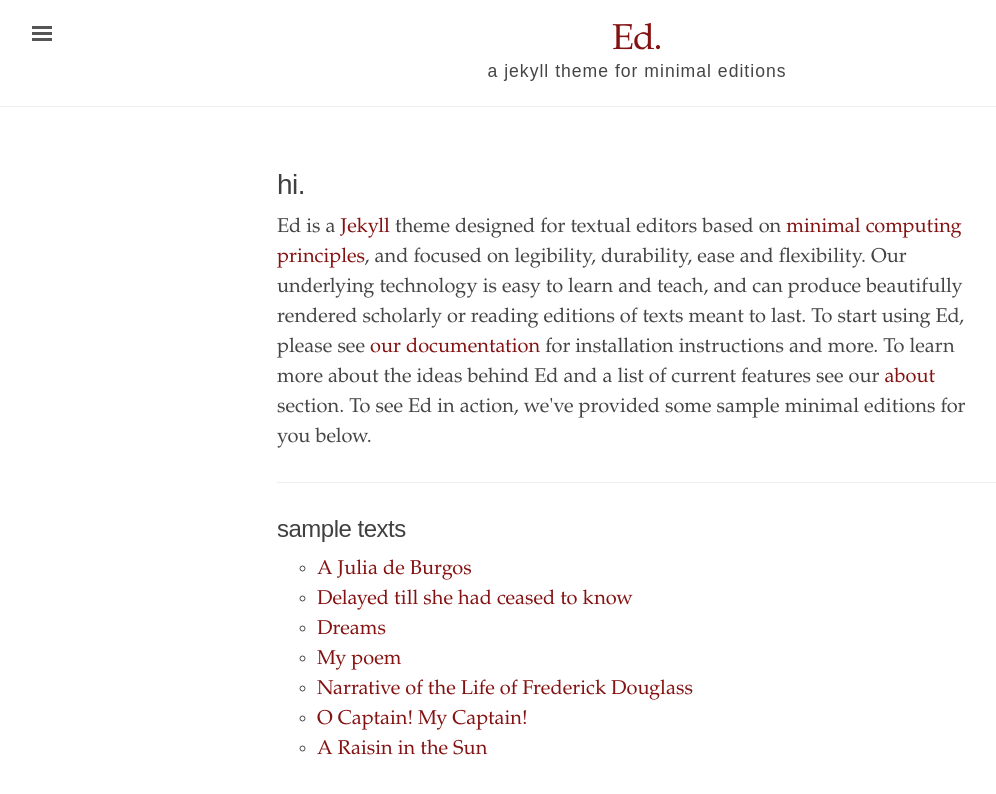
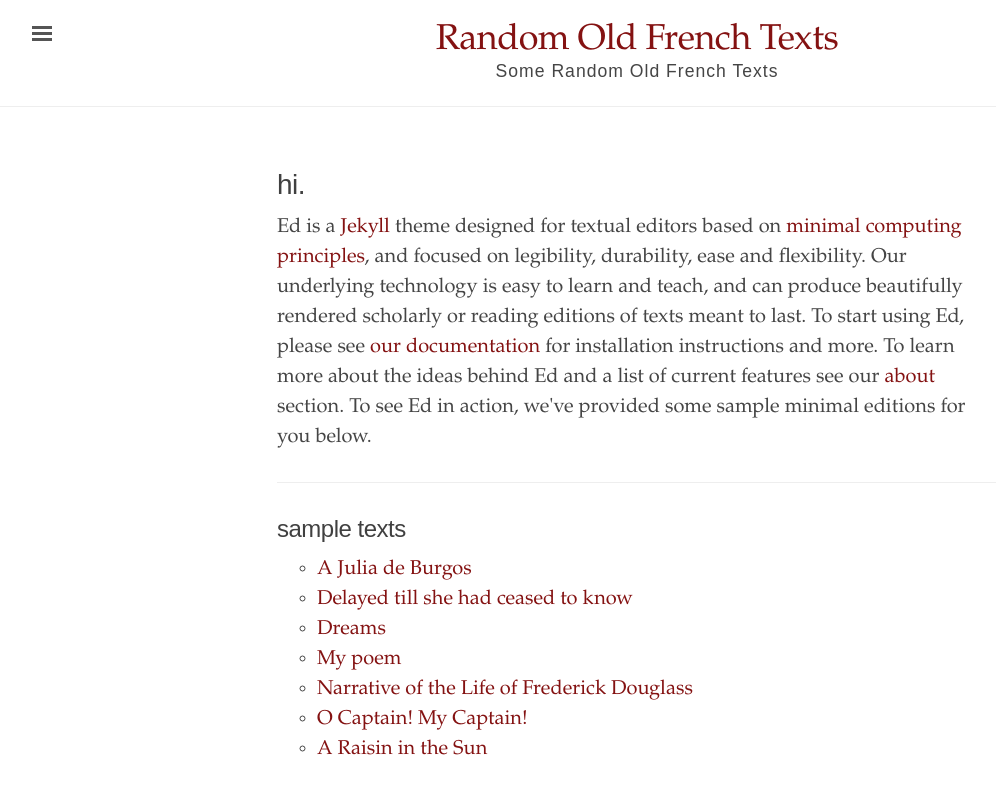
Before and after one commit to oldfrenchtexts/randomtexts, a Jekyll site: the page built from index.html, in a window 1280 px wide. Shown: the top 794 px of the page, without its empty margins (3-999 px from the left). Built offline with Jekyll 4.4.1, drawn with Linux system fonts in a browser that asks for light colours.

Commit message:
Update _config.yml

```diff
--- a/_config.yml
+++ b/_config.yml
@@ -1,11 +1,11 @@
 # Built with Jekyll 3.6.0
 
 # Setup
-title:               Ed.
-tagline:             'a jekyll theme for minimal editions'
-description:         'Ed is a Jekyll theme designed for textual editors based on minimal computing principles, and focused on legibility and flexibility.'
+title:               Random Old French Texts
+tagline:             'Some Random Old French Texts'
+description:         'Some Transcriptions and Translations of Old French Texts'
 url:                 'http://minicomp.github.io'
-baseurl:             '/ed'
+baseurl:             '/randomtexts'
 
 # About/contact
 author:
```
